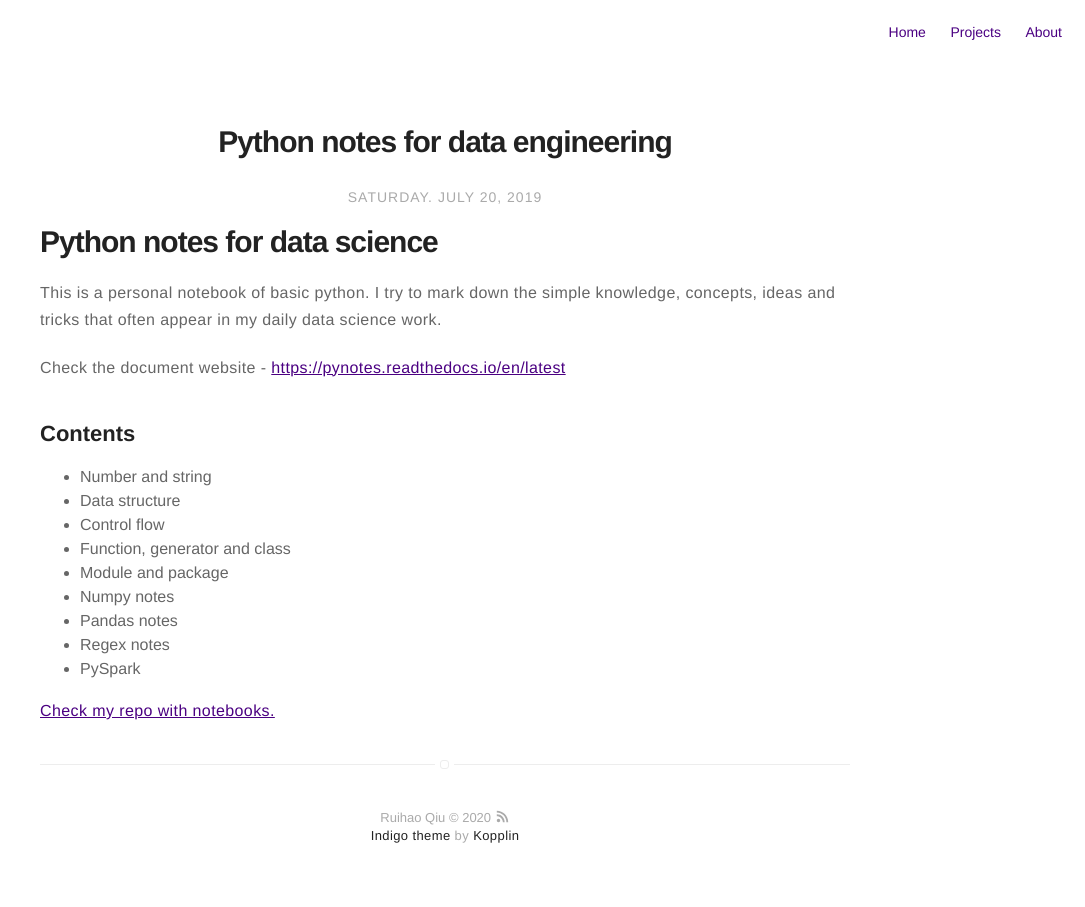
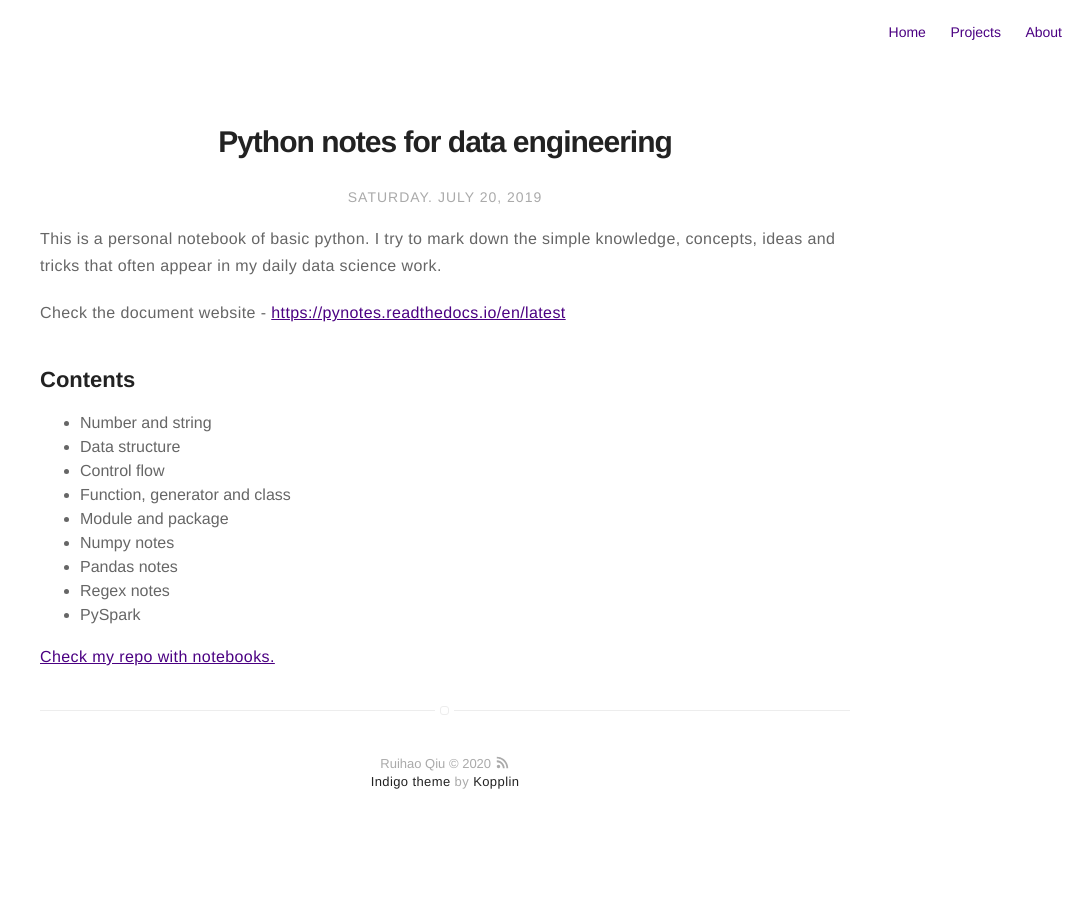
Before and after one commit to RuihaoQiu/RuihaoQiu.github.io, a Jekyll site: the page built from _posts/2019-07-08-python-for-data-engineering.markdown, in a window 1280 px wide. Shown: the whole page, without its empty margins (195-1280 px from the left). Built offline with Jekyll 4.4.1, drawn with Linux system fonts in a browser that asks for light colours.

Commit message:
rm titles

```diff
--- a/_posts/2018-04-20-implement-algorithms-from-scratch.markdown
+++ b/_posts/2018-04-20-implement-algorithms-from-scratch.markdown
@@ -13,11 +13,8 @@ hidden: true
 category: project
 author: Ruihao Qiu
 ---
-<div class="breaker"></div>
 
 Implement the most important algorithms for machine learning and searching from scratch.
-
-#### **Machine learning**:
 
 - [K-nearest neighbors (KNN)](https://github.com/RuihaoQiu/Algorithms/blob/master/KNearestNeighbor.ipynb)
 KNN just memorizes the data and make prediction by the majority vote of its K nearest neighbors.
--- a/_posts/2019-07-08-python-for-data-engineering.markdown
+++ b/_posts/2019-07-08-python-for-data-engineering.markdown
@@ -12,8 +12,6 @@ hidden: true
 category: project
 author: Ruihao Qiu
 ---
-
-# Python notes for data science
 
 This is a personal notebook of basic python. I try to mark down the simple knowledge, concepts, ideas and tricks that often appear in my daily data science work.
 
--- a/_posts/2019-10-08-algorithm-and-data-structure.markdown
+++ b/_posts/2019-10-08-algorithm-and-data-structure.markdown
@@ -13,8 +13,6 @@ category: project
 author: Ruihao Qiu
 ---
 
-# Algorithms and data structure
-
 This project is introducing practical use cases, with example code of different algorithms and data structure.
 
 Check the document website - [https://algonotes.readthedocs.io/en/latest/](https://algonotes.readthedocs.io/en/latest/)
```
